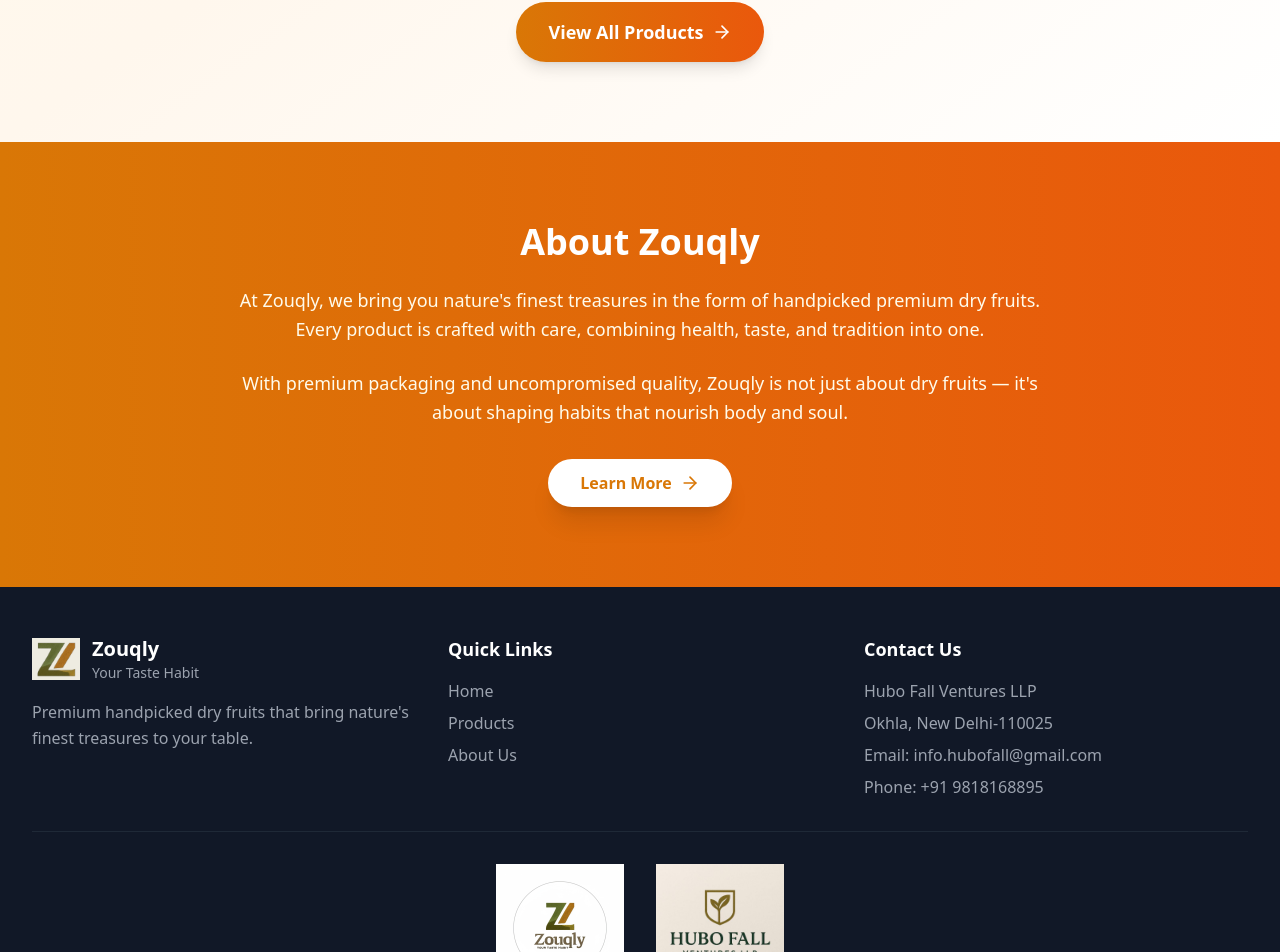
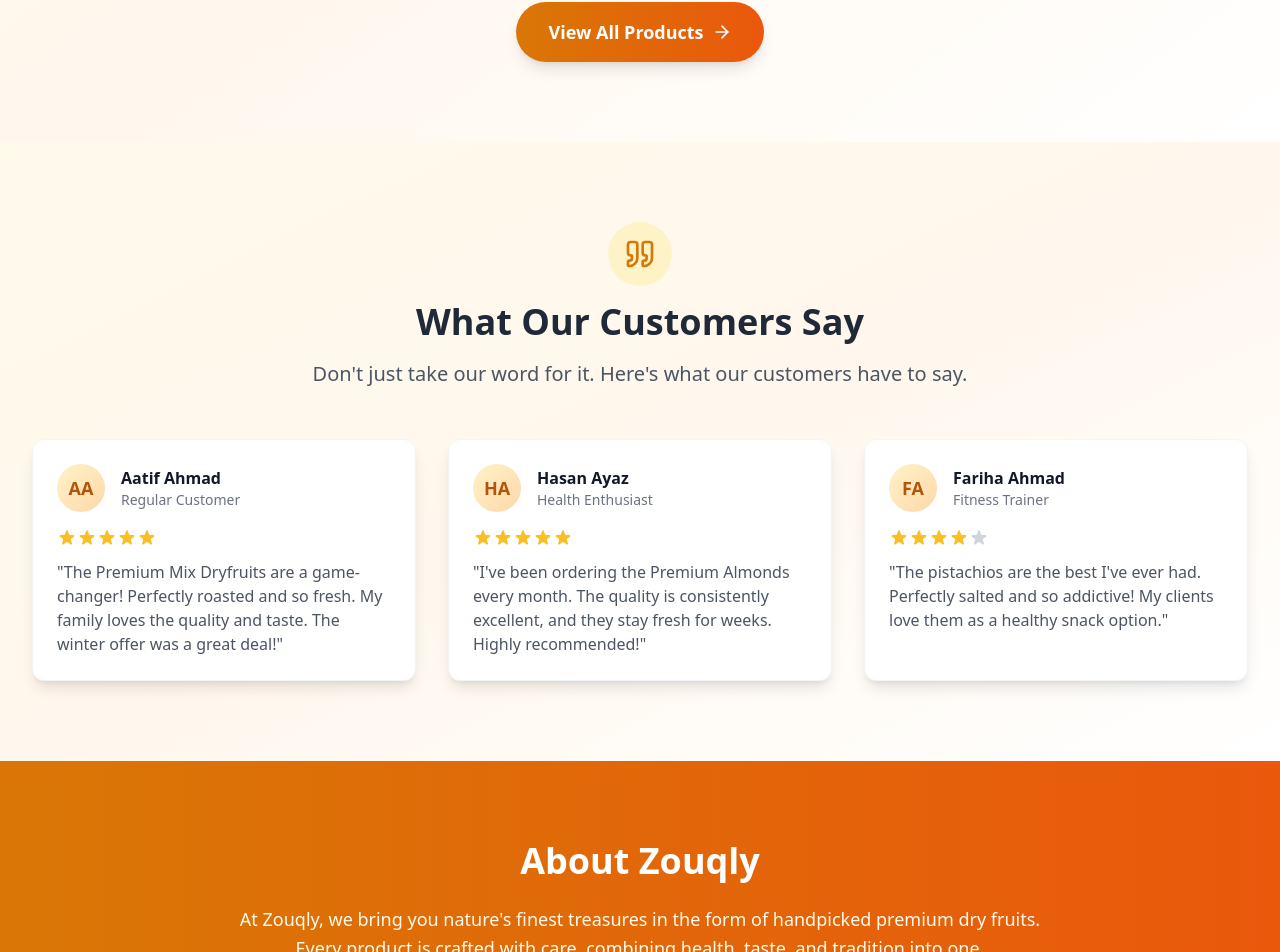
Before and after one commit to aatifahmad123/zouqly, a React (Vite) app: page / in a window 1280 px wide. Shown: the part 1842-2794 px from the top of the page. Built offline with nearby package versions, Linux system fonts and the light colour scheme; no server answers.

Commit message:
added user testimonials

```diff
--- /dev/null
+++ b/src/components/TestimonialCard.tsx
@@ -0,0 +1,48 @@
+import type { Testimonial } from '../data/testimonials';
+
+interface TestimonialCardProps {
+  testimonial: Testimonial;
+}
+
+const TestimonialCard = ({ testimonial }: TestimonialCardProps) => {
+  // Get initials from the name (first letters of first and last name)
+  const getInitials = (name: string) => {
+    return name
+      .split(' ')
+      .map(part => part[0])
+      .join('')
+      .toUpperCase()
+      .substring(0, 2);
+  };
+
+  return (
+    <div className="bg-white dark:bg-gray-800 p-6 rounded-xl shadow-lg hover:shadow-xl transition-all duration-300 h-full flex flex-col border border-gray-100 dark:border-gray-700 hover:border-amber-100 dark:hover:border-amber-900">
+      <div className="flex items-center mb-4">
+        <div className="w-12 h-12 rounded-full bg-gradient-to-br from-amber-100 to-orange-200 dark:from-amber-900/50 dark:to-orange-900/50 flex items-center justify-center text-amber-700 dark:text-amber-300 font-bold text-lg mr-4">
+          {getInitials(testimonial.name)}
+        </div>
+        <div>
+          <h4 className="font-semibold text-gray-900 dark:text-white">{testimonial.name}</h4>
+          <p className="text-sm text-gray-500 dark:text-gray-400">{testimonial.role}</p>
+        </div>
+      </div>
+      <div className="flex mb-3">
+        {[...Array(5)].map((_, i) => (
+          <svg
+            key={i}
+            className={`w-5 h-5 ${i < testimonial.rating ? 'text-amber-400' : 'text-gray-300 dark:text-gray-600'}`}
+            fill="currentColor"
+            viewBox="0 0 20 20"
+          >
+            <path d="M9.049 2.927c.3-.921 1.603-.921 1.902 0l1.07 3.292a1 1 0 00.95.69h3.462c.969 0 1.371 1.24.588 1.81l-2.8 2.034a1 1 0 00-.364 1.118l1.07 3.292c.3.921-.755 1.688-1.54 1.118l-2.8-2.034a1 1 0 00-1.175 0l-2.8 2.034c-.784.57-1.838-.197-1.539-1.118l1.07-3.292a1 1 0 00-.364-1.118L2.98 8.72c-.783-.57-.38-1.81.588-1.81h3.461a1 1 0 00.951-.69l1.07-3.292z" />
+          </svg>
+        ))}
+      </div>
+      <p className="text-gray-600 dark:text-gray-300 flex-grow">
+        "{testimonial.content}"
+      </p>
+    </div>
+  );
+};
+
+export default TestimonialCard;
--- /dev/null
+++ b/src/data/testimonials.ts
@@ -0,0 +1,35 @@
+export interface Testimonial {
+    id: number;
+    name: string;
+    role: string;
+    content: string;
+    rating: number;
+    image: string;
+}
+
+export const testimonials: Testimonial[] = [
+    {
+        id: 1,
+        name: 'Aatif Ahmad',
+        role: 'Regular Customer',
+        content: 'The Premium Mix Dryfruits are a game-changer! Perfectly roasted and so fresh. My family loves the quality and taste. The winter offer was a great deal!',
+        rating: 5,
+        image: 'https://randomuser.me/api/portraits/women/44.jpg'
+    },
+    {
+        id: 2,
+        name: 'Hasan Ayaz',
+        role: 'Health Enthusiast',
+        content: 'I\'ve been ordering the Premium Almonds every month. The quality is consistently excellent, and they stay fresh for weeks. Highly recommended!',
+        rating: 5,
+        image: 'https://randomuser.me/api/portraits/men/32.jpg'
+    },
+    {
+        id: 3,
+        name: 'Fariha Ahmad',
+        role: 'Fitness Trainer',
+        content: 'The pistachios are the best I\'ve ever had. Perfectly salted and so addictive! My clients love them as a healthy snack option.',
+        rating: 4,
+        image: 'https://randomuser.me/api/portraits/women/68.jpg'
+    }
+];
--- a/src/pages/HomePage.tsx
+++ b/src/pages/HomePage.tsx
@@ -1,6 +1,8 @@
-import { ArrowRight, Award, Leaf, Heart, Shield } from "lucide-react";
+import { ArrowRight, Award, Leaf, Heart, Shield, Quote } from "lucide-react";
 import { products } from "../data/products";
+import { testimonials } from "../data/testimonials";
 import ProductCard from "../components/ProductCard";
+import TestimonialCard from "../components/TestimonialCard";
 import dryFruitsBg from "../assets/dry-fruits.png";
 
 interface HomePageProps {
@@ -145,6 +147,29 @@
         </div>
       </section>
 
+      {/* Testimonials Section */}
+      <section className="py-20 bg-gradient-to-br from-amber-50 via-orange-50 to-white dark:from-gray-800 dark:via-gray-900 dark:to-gray-900 transition-colors duration-300">
+        <div className="max-w-7xl mx-auto px-4 sm:px-6 lg:px-8">
+          <div className="text-center mb-12">
+            <div className="inline-flex items-center justify-center w-16 h-16 bg-amber-100 dark:bg-amber-900/30 rounded-full mb-4">
+              <Quote className="w-8 h-8 text-amber-600 dark:text-amber-400" />
+            </div>
+            <h2 className="text-4xl font-bold text-gray-800 dark:text-white mb-4">
+              What Our Customers Say
+            </h2>
+            <p className="text-xl text-gray-600 dark:text-gray-300 max-w-2xl mx-auto leading-relaxed">
+              Don't just take our word for it. Here's what our customers have to say.
+            </p>
+          </div>
+
+          <div className="grid grid-cols-1 md:grid-cols-2 lg:grid-cols-3 gap-8">
+            {testimonials.map((testimonial) => (
+              <TestimonialCard key={testimonial.id} testimonial={testimonial} />
+            ))}
+          </div>
+        </div>
+      </section>
+
       <section className="py-20 bg-gradient-to-r from-amber-600 to-orange-600 text-white">
         <div className="max-w-4xl mx-auto px-4 sm:px-6 lg:px-8 text-center">
           <h2 className="text-4xl font-bold mb-6">About Zouqly</h2>
```
